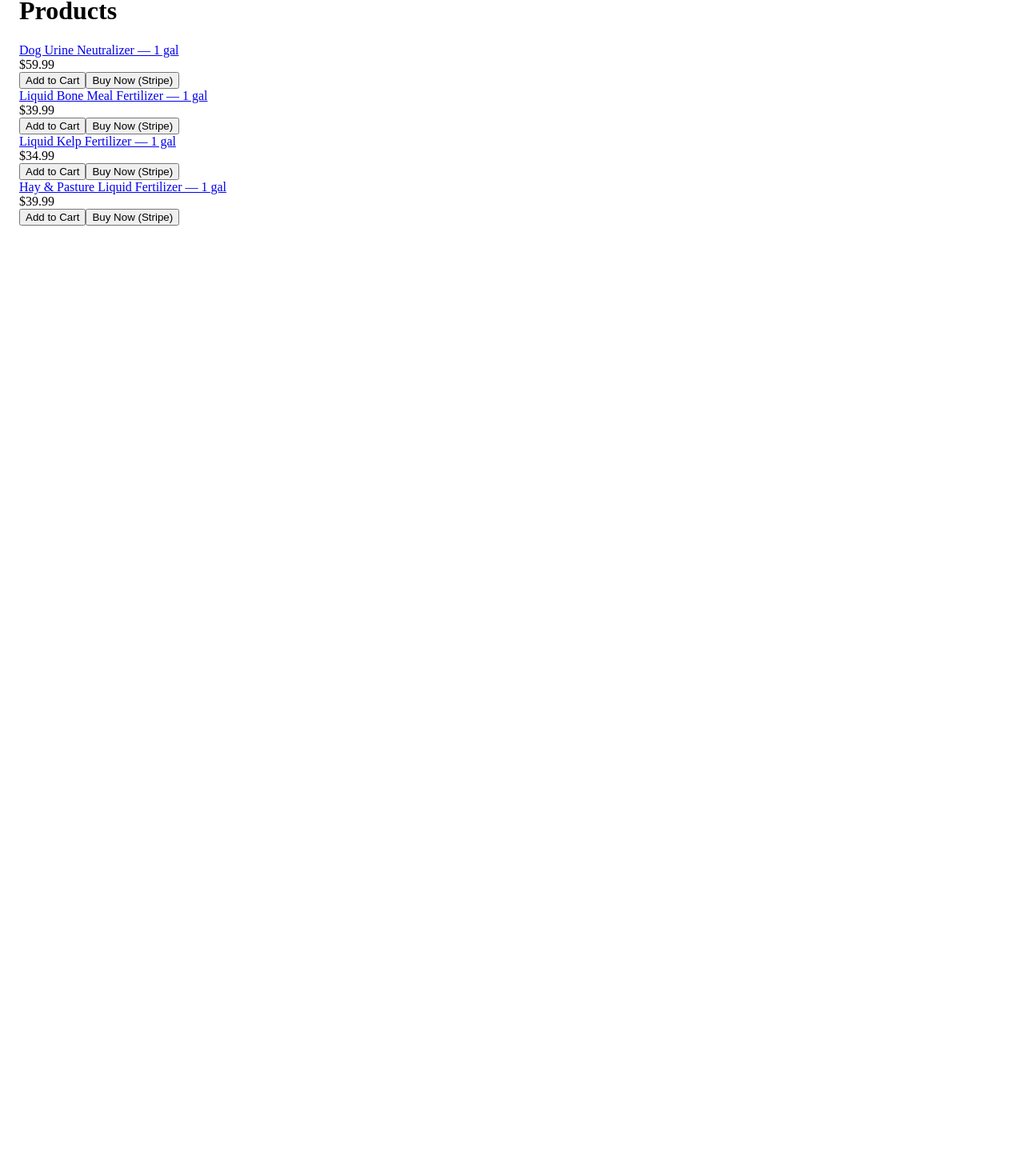
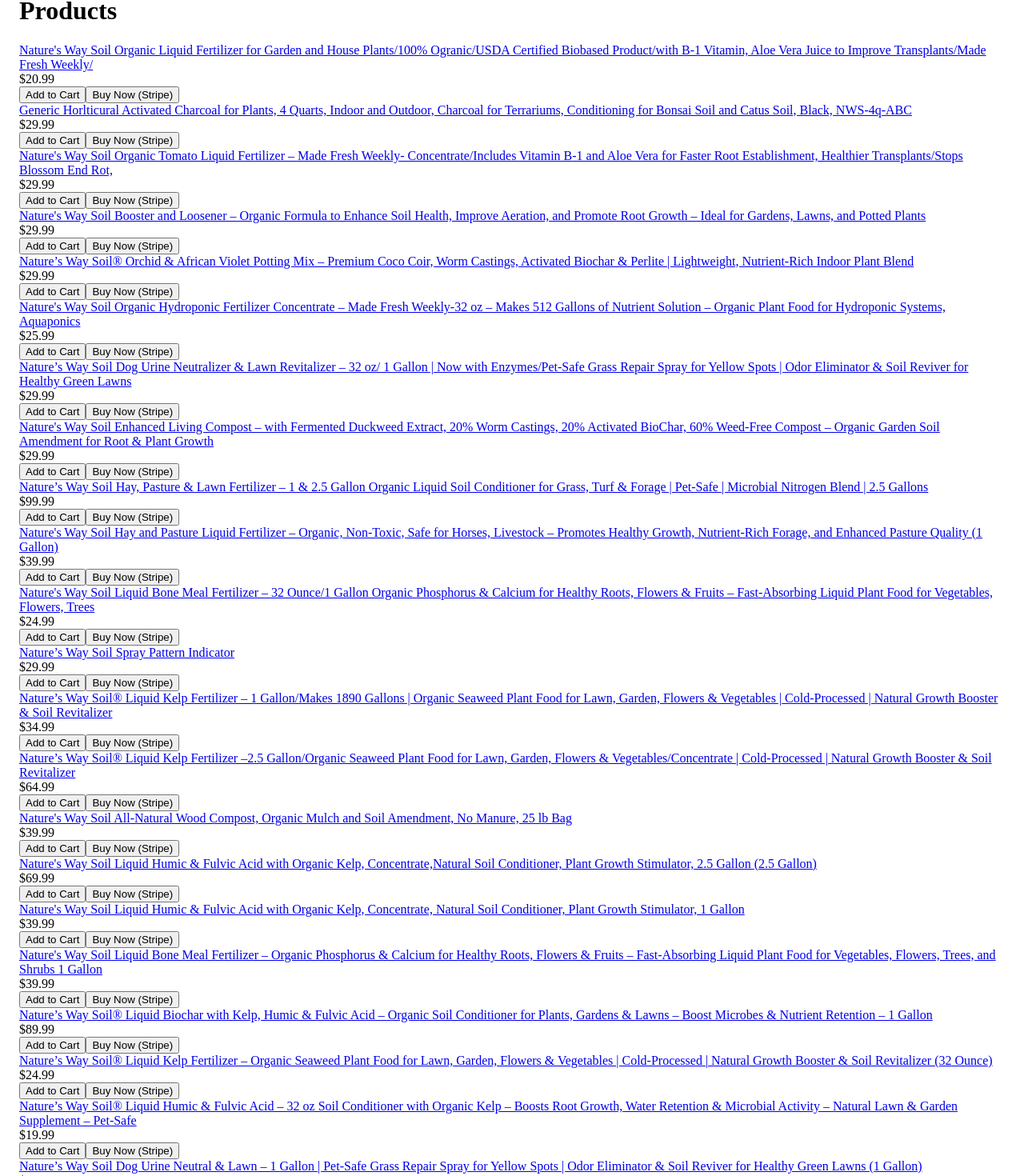
Before and after one commit to natureswaysoil/natures-way-soil-website-z, a Next.js app: page /products in a window 1280 px wide. Shown: the part 93-1563 px from the top of the page at 80% size. Before the commit the page ends 800 px from the top, so only its background shows below. Built offline with nearby package versions, Linux system fonts and the light colour scheme.

Commit message:
Update products.ts

```diff
--- a/data/products.ts
+++ b/data/products.ts
@@ -1,13 +1,28 @@
 export type Product = { id: string; slug: string; name: string; priceCents: number };
 
 export const products: Product[] = [
-  { id: "dog-urine-1g",  slug: "dog-urine-neutralizer-1-gal",  name: "Dog Urine Neutralizer — 1 gal",  priceCents: 5999 },
-
-  { id: "liquid-bone-meal-1g", slug: "liquid-bone-meal-1-gal", name: "Liquid Bone Meal Fertilizer — 1 gal", priceCents: 3999 },
-  { id: "liquid-kelp-1g", slug: "liquid-kelp-1-gal", name: "Liquid Kelp Fertilizer — 1 gal", priceCents: 3499 },
-  { id: "hay-pasture-1g", slug: "hay-and-pasture-1-gal", name: "Hay & Pasture Liquid Fertilizer — 1 gal", priceCents: 3999 }
+  { id: "3L-3MPJ-6BQM", slug: "natures-way-soil-organic-liquid-fertilizer-for-garden-and-house-plants-100-percent-ogranic-usda-certified-biobased-product-with-b-1-vitamin-aloe-vera-juice-to-improve-transplants-made-fresh-weekly", name: "Nature's Way Soil Organic Liquid Fertilizer for Garden and House Plants/100% Ogranic/USDA Certified Biobased Product/with B-1 Vitamin, Aloe Vera Juice to Improve Transplants/Made Fresh Weekly/", priceCents: 2099 },
+  { id: "NWS-4q-ABC", slug: "generic-horlticural-activated-charcoal-for-plants-4-quarts-indoor-and-outdoor-charcoal-for-terrariums-conditioning-for-bonsai-soil-and-catus-soil-black-nws-4q-abc", name: "Generic Horlticural Activated Charcoal for Plants, 4 Quarts, Indoor and Outdoor, Charcoal for Terrariums, Conditioning for Bonsai Soil and Catus Soil, Black, NWS-4q-ABC", priceCents: 2999 },
+  { id: "P5-NP0G-5SL7", slug: "natures-way-soil-organic-tomato-liquid-fertilizer-made-fresh-weekly-concentrate-includes-vitamin-b-1-and-aloe-vera-for-faster-root-establishment-healthier-transplants-stops-blossom-end-rot", name: "Nature's Way Soil Organic Tomato Liquid Fertilizer – Made Fresh Weekly- Concentrate/Includes Vitamin B-1 and Aloe Vera for Faster Root Establishment, Healthier Transplants/Stops Blossom End Rot,", priceCents: 2999 },
+  { id: "9P-CSA1-NC45", slug: "natures-way-soil-booster-and-loosener-organic-formula-to-enhance-soil-health-improve-aeration-and-promote-root-growth-ideal-for-gardens-lawns-and-potted-plants", name: "Nature's Way Soil Booster and Loosener – Organic Formula to Enhance Soil Health, Improve Aeration, and Promote Root Growth – Ideal for Gardens, Lawns, and Potted Plants", priceCents: 2999 },
+  { id: "9M-TMB1-QSZJ", slug: "natures-way-soil-orchid-african-violet-potting-mix-premium-coco-coir-worm-castings-activated-biochar-perlite-lightweight-nutrient-rich-indoor-plant-blend", name: "Nature’s Way Soil® Orchid & African Violet Potting Mix – Premium Coco Coir, Worm Castings, Activated Biochar & Perlite | Lightweight, Nutrient-Rich Indoor Plant Blend", priceCents: 2999 },
+  { id: "FR-IJ8R-6LQK", slug: "natures-way-soil-organic-hydroponic-fertilizer-concentrate-made-fresh-weekly-32-oz-makes-512-gallons-of-nutrient-solution-organic-plant-food-for-hydroponic-systems-aquaponics", name: "Nature's Way Soil Organic Hydroponic Fertilizer Concentrate – Made Fresh Weekly-32 oz – Makes 512 Gallons of Nutrient Solution – Organic Plant Food for Hydroponic Systems, Aquaponics", priceCents: 2599 },
+  { id: "EG-PJ13-DA9T", slug: "natures-way-soil-dog-urine-neutralizer-lawn-revitalizer-32-oz-1-gallon-now-with-enzymes-pet-safe-grass-repair-spray-for-yellow-spots-odor-eliminator-soil-reviver-for-healthy-green-lawns", name: "Nature’s Way Soil Dog Urine Neutralizer & Lawn Revitalizer – 32 oz/ 1 Gallon | Now with Enzymes/Pet-Safe Grass Repair Spray for Yellow Spots | Odor Eliminator & Soil Reviver for Healthy Green Lawns", priceCents: 2999 },
+  { id: "WK-558E-QZUL", slug: "natures-way-soil-enhanced-living-compost-with-fermented-duckweed-extract-20-percent-worm-castings-20-percent-activated-biochar-60-percent-weed-free-compost-organic-garden-soil-amendment-for-root-plant-growth", name: "Nature's Way Soil Enhanced Living Compost – with Fermented Duckweed Extract, 20% Worm Castings, 20% Activated BioChar, 60% Weed-Free Compost – Organic Garden Soil Amendment for Root & Plant Growth", priceCents: 2999 },
+  { id: "N4-E00Z-BB9W", slug: "natures-way-soil-hay-pasture-lawn-fertilizer-1-2-5-gallon-organic-liquid-soil-conditioner-for-grass-turf-forage-pet-safe-microbial-nitrogen-blend-2-5-gallons", name: "Nature’s Way Soil Hay, Pasture & Lawn Fertilizer – 1 & 2.5 Gallon Organic Liquid Soil Conditioner for Grass, Turf & Forage | Pet-Safe | Microbial Nitrogen Blend | 2.5 Gallons", priceCents: 9999 },
+  { id: "VY-T7ZM-760R", slug: "natures-way-soil-hay-and-pasture-liquid-fertilizer-organic-non-toxic-safe-for-horses-livestock-promotes-healthy-growth-nutrient-rich-forage-and-enhanced-pasture-quality-1-gallon", name: "Nature's Way Soil Hay and Pasture Liquid Fertilizer – Organic, Non-Toxic, Safe for Horses, Livestock – Promotes Healthy Growth, Nutrient-Rich Forage, and Enhanced Pasture Quality (1 Gallon)", priceCents: 3999 },
+  { id: "B5-G9JD-1K10", slug: "natures-way-soil-liquid-bone-meal-fertilizer-32-ounce-1-gallon-organic-phosphorus-calcium-for-healthy-roots-flowers-fruits-fast-absorbing-liquid-plant-food-for-vegetables-flowers-trees", name: "Nature's Way Soil Liquid Bone Meal Fertilizer – 32 Ounce/1 Gallon Organic Phosphorus & Calcium for Healthy Roots, Flowers & Fruits – Fast-Absorbing Liquid Plant Food for Vegetables, Flowers, Trees", priceCents: 2499 },
+  { id: "NWS-32-BD", slug: "natures-way-soil-spray-pattern-indicator", name: "Nature’s Way Soil Spray Pattern Indicator", priceCents: 2999 },
+  { id: "8K-DBU9-JA4K", slug: "natures-way-soil-liquid-kelp-fertilizer-1-gallon-makes-1890-gallons-organic-seaweed-plant-food-for-lawn-garden-flowers-vegetables-cold-processed-natural-growth-booster-soil-revitalizer", name: "Nature’s Way Soil® Liquid Kelp Fertilizer – 1 Gallon/Makes 1890 Gallons | Organic Seaweed Plant Food for Lawn, Garden, Flowers & Vegetables | Cold-Processed | Natural Growth Booster & Soil Revitalizer", priceCents: 3499 },
+  { id: "3L-41WW-8JVG", slug: "natures-way-soil-liquid-kelp-fertilizer-2-5-gallon-organic-seaweed-plant-food-for-lawn-garden-flowers-vegetables-concentrate-cold-processed-natural-growth-booster-soil-revitalizer", name: "Nature’s Way Soil® Liquid Kelp Fertilizer –2.5 Gallon/Organic Seaweed Plant Food for Lawn, Garden, Flowers & Vegetables/Concentrate | Cold-Processed | Natural Growth Booster & Soil Revitalizer", priceCents: 6499 },
+  { id: "NWS-COMP-25", slug: "natures-way-soil-all-natural-wood-compost-organic-mulch-soil-amendment-no-manure-25-lb-bag", name: "Nature's Way Soil All-Natural Wood Compost, Organic Mulch and Soil Amendment, No Manure, 25 lb Bag", priceCents: 3999 },
+  { id: "GA-TZ69-N9XK", slug: "natures-way-soil-liquid-humic-fulvic-acid-with-organic-kelp-concentrate-natural-soil-conditioner-plant-growth-stimulator-2-5-gallon-2-5-gallon", name: "Nature's Way Soil Liquid Humic & Fulvic Acid with Organic Kelp, Concentrate,Natural Soil Conditioner, Plant Growth Stimulator, 2.5 Gallon (2.5 Gallon)", priceCents: 6999 },
+  { id: "IT-ADBS-CXUC", slug: "natures-way-soil-liquid-humic-fulvic-acid-with-organic-kelp-concentrate-natural-soil-conditioner-plant-growth-stimulator-1-gallon", name: "Nature's Way Soil Liquid Humic & Fulvic Acid with Organic Kelp, Concentrate, Natural Soil Conditioner, Plant Growth Stimulator, 1 Gallon", priceCents: 3999 },
+  { id: "TY-Z0X8-ENHG", slug: "natures-way-soil-liquid-bone-meal-fertilizer-organic-phosphorus-calcium-for-healthy-roots-flowers-fruits-fast-absorbing-liquid-plant-food-for-vegetables-flowers-trees-shrubs-1-gallon", name: "Nature's Way Soil Liquid Bone Meal Fertilizer – Organic Phosphorus & Calcium for Healthy Roots, Flowers & Fruits – Fast-Absorbing Liquid Plant Food for Vegetables, Flowers, Trees, and Shrubs 1 Gallon", priceCents: 3999 },
+  { id: "VH-WPH5-BD2P", slug: "natures-way-soil-liquid-biochar-with-kelp-humic-fulvic-acid-organic-soil-conditioner-for-plants-gardens-lawns-boost-microbes-nutrient-retention-1-gallon", name: "Nature’s Way Soil® Liquid Biochar with Kelp, Humic & Fulvic Acid – Organic Soil Conditioner for Plants, Gardens & Lawns – Boost Microbes & Nutrient Retention – 1 Gallon", priceCents: 8999 },
+  { id: "XX-XBWB-DF03", slug: "natures-way-soil-liquid-kelp-fertilizer-organic-seaweed-plant-food-for-lawn-garden-flowers-vegetables-cold-processed-natural-growth-booster-soil-revitalizer-32-ounce", name: "Nature’s Way Soil® Liquid Kelp Fertilizer – Organic Seaweed Plant Food for Lawn, Garden, Flowers & Vegetables | Cold-Processed | Natural Growth Booster & Soil Revitalizer (32 Ounce)", priceCents: 2499 },
+  { id: "FP-AL1H-WYNQ", slug: "natures-way-soil-liquid-humic-fulvic-acid-32-oz-soil-conditioner-with-organic-kelp-boosts-root-growth-water-retention-microbial-activity-natural-lawn-garden-supplement-pet-safe", name: "Nature’s Way Soil® Liquid Humic & Fulvic Acid – 32 oz Soil Conditioner with Organic Kelp – Boosts Root Growth, Water Retention & Microbial Activity – Natural Lawn & Garden Supplement – Pet-Safe", priceCents: 1999 },
+  { id: "T0-MB9Q-JIKC", slug: "natures-way-soil-dog-urine-neutral-lawn-1-gallon-pet-safe-grass-repair-spray-for-yellow-spots-odor-eliminator-soil-reviver-for-healthy-green-lawns-1-gallon", name: "Nature’s Way Soil Dog Urine Neutral & Lawn – 1 Gallon | Pet-Safe Grass Repair Spray for Yellow Spots | Odor Eliminator & Soil Reviver for Healthy Green Lawns (1 Gallon)", priceCents: 5999 },
+  { id: "BH-NBDZ-TCRT", slug: "natures-way-soil-seaweed-humic-acid-lawn-treatment-32-oz-concentrate-liquid-soil-revitalizer-with-4-5-percent-humic-4-5-percent-cold-processed-kelp-organic-garden-grass-fertilizer-additive", name: "Nature's Way Soil® Seaweed & Humic Acid Lawn Treatment – 32 oz Concentrate | Liquid Soil Revitalizer with 4.5% Humic + 4.5% Cold-Processed Kelp | Organic Garden & Grass Fertilizer Additive", priceCents: 2299 },
+  { id: "CC-PTT2-IUMQ", slug: "natures-way-soil-pet-safe-kennel-cleaner-deodorizer-bio-enzymatic-non-toxic-odor-eliminator-for-dog-kennels-cages-floors-bedding-professional-strength-eco-friendly-1-gallon", name: "Nature's Way Soil Pet-Safe Kennel Cleaner & Deodorizer – Bio-Enzymatic, Non-Toxic, Odor Eliminator for Dog Kennels, Cages, Floors & Bedding – Professional Strength, Eco-Friendly, 1 Gallon", priceCents: 5499 }
 ];
-
-export function getProductBySlug(slug: string) {
-  return products.find(p => p.slug === slug);
-}
```
